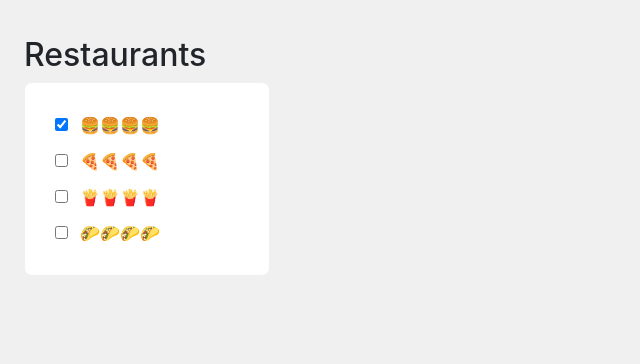
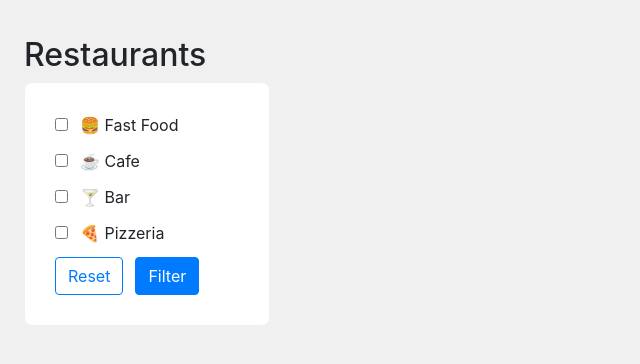
Before and after one commit to atilagulers/e-moji, a Django app: page / in a window 1280 px wide. Shown: the part 54-418 px from the top of the page, without its empty margins (0-640 px from the left). Run offline with Django 5.2, Linux system fonts and the light colour scheme; some libraries are stand-ins or nearby versions.

Commit message:
complete project

```diff
--- a/core/templates/core/index.html
+++ b/core/templates/core/index.html
@@ -4,24 +4,31 @@
 		<h2>Restaurants</h2>
 		<div class="restaurant-content-wrapper">
 			<div class="filters-container">
+				<form action="{% url 'index' %}" method="get">
+					{% csrf_token %}
 					<ul>
 						<li>
-						<input type="checkbox" id="checkbox1" name="checkbox1" checked />
-    				<label for="checkbox1">🍔🍔🍔🍔</label>
+							<input type="checkbox" id="Fast Food" name="type" value="Fast Food" />
+							<label for="Fast Food">🍔 Fast Food</label>
 						</li>
 						<li>
-						<input type="checkbox" id="checkbox2" name="checkbox2"  />
-    				<label for="checkbox2">🍕🍕🍕🍕</label>
+							<input type="checkbox" id="Cafe" name="type" value="Cafe" />
+							<label for="Cafe">☕ Cafe</label>
 						</li>
 						<li>
-						<input type="checkbox" id="checkbox3" name="checkbox3"  />
-    				<label for="checkbox3">🍟🍟🍟🍟</label>
+							<input type="checkbox" id="Bar" name="type" value="Bar" />
+							<label for="Bar">🍸 Bar</label>
 						</li>
 						<li>
-						<input type="checkbox" id="checkbox4" name="checkbox4"  />
-    				<label for="checkbox4">🌮🌮🌮🌮</label>
+							<input type="checkbox" id="Pizzeria" name="type" value="Pizzeria" />
+							<label for="Pizzeria">🍕 Pizzeria</label>
+						</li>
+						<li>
+							<input type="submit" value="Reset" class="btn btn-outline-primary" />
+							<input type="submit" value="Filter" class="btn btn-primary" />
 						</li>
 					</ul>
+				</form>
 			</div>
 
 			{% include "components/restaurant_list.html" %}
--- a/core/views.py
+++ b/core/views.py
@@ -12,7 +12,12 @@
 # Create your views here.
 
 def index(request):
+    selected_types = request.GET.getlist('type')
     restaurants = Restaurant.objects.all()
+
+    if selected_types:
+        restaurants = restaurants.filter(type__in=selected_types)
+
 
     return render(request, "core/index.html",{
         "restaurants": restaurants
```
Also changed, not shown: core/models.py (+2 -5 lines), README.md. Lines whose indentation alone changed are shown as unchanged.
